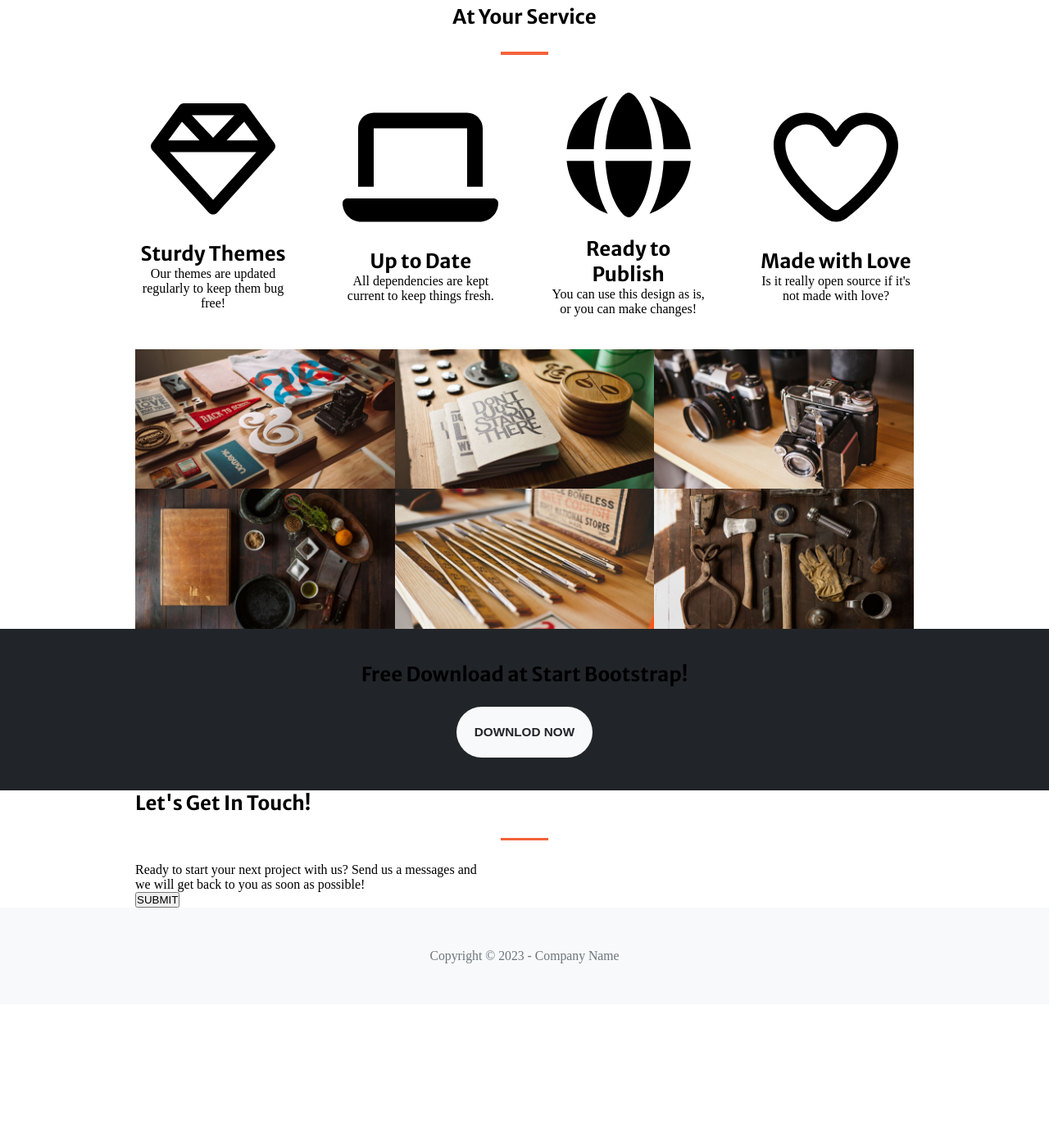
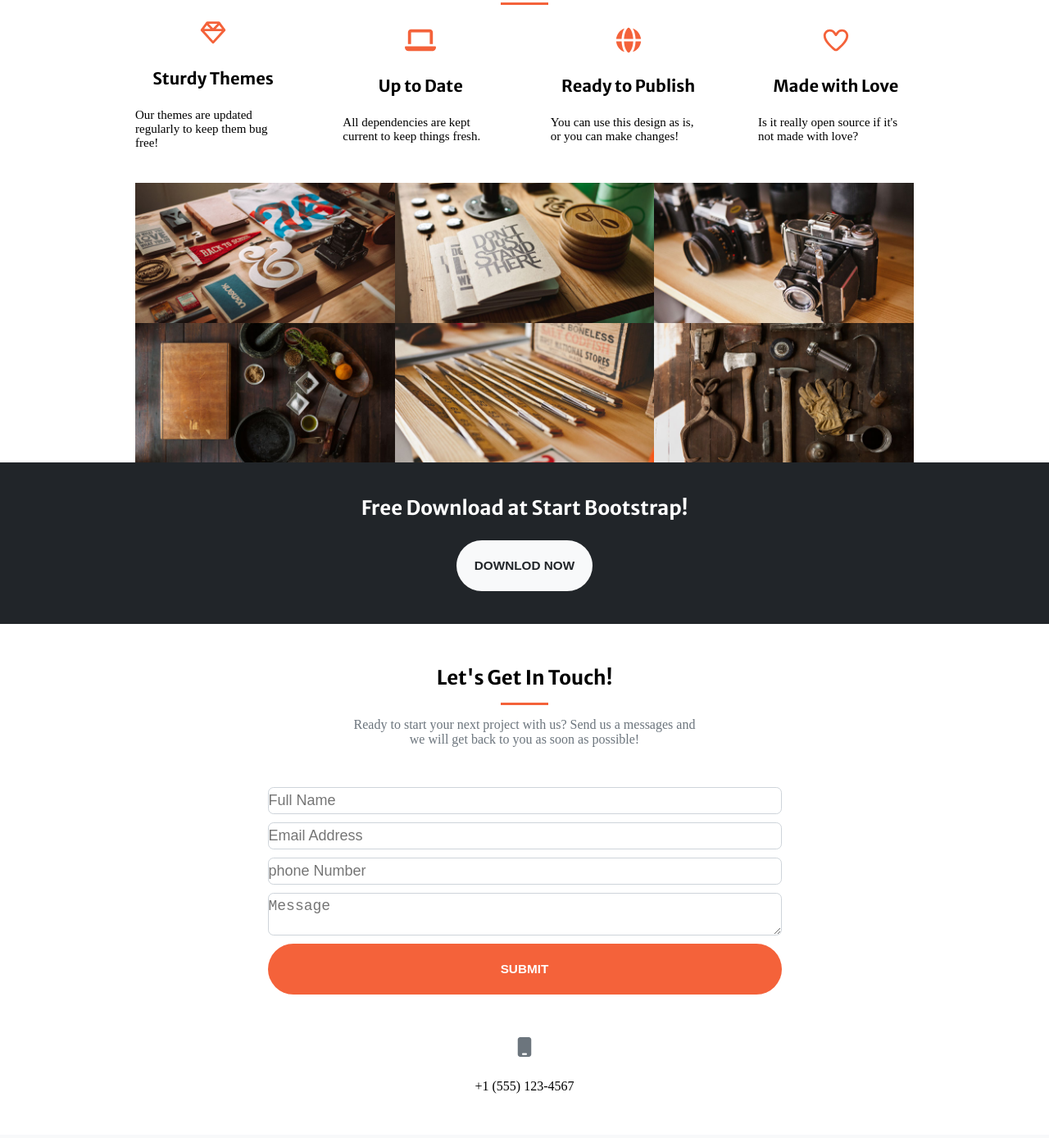
Before and after one commit to Hanan2000/custom-library, a plain HTML site: page index.html in a window 1280 px wide. Shown: the part 1095-2483 px from the top of the page at 82% size. Before the commit the page ends 2320 px from the top, so only its background shows below. Drawn offline with Linux system fonts and the light colour scheme.

Commit message:
last changes

```diff
--- a/assets/bass.css
+++ b/assets/bass.css
@@ -41,7 +41,7 @@ ul{
 
 a{
     text-decoration: none;
-    color: var(--light-color);
+    color:var(--light-color);
 }
 
 .d-flex{
@@ -252,6 +252,9 @@ align-items: flex-start;
 .bg-orange{
     background-color: rgb(244 98 58);
 }
+.o-color{
+    color: rgb(244 98 58);
+}
 .bg-black{
     background-color:rgb(33 37 41) ;
 }
@@ -310,11 +313,17 @@ align-items: flex-start;
     background-color: #fff;
     border: 1px solid #ced4da;
     border-radius: 6.75px;
+
 }
 .posA{
     position: absolute;
     left:100px;
     top:35%;
+}
+.posA-1{
+      position: absolute;
+      top: 0;
+
 }
 .posR{
     position: relative;
@@ -331,13 +340,14 @@ align-items: flex-start;
 }
 img {
     width: 100%;
+    display: block;
 }
 .divider{
-    height: 3.6px;
+    height: 3.2px;
     max-width: 58.5px;
-    margin: 27px  auto;
+    margin: 15px  auto;
     background-color: #f4623a;
-    opacity: 1;
+    opacity: 2;
 }
 
 .d-grid{
@@ -351,3 +361,22 @@ img {
     opacity: 1;
     color: #6c757d;
 }
+
+.w-60{
+    width: 66%;
+}
+
+.z-1{
+    z-index: 1;
+}
+
+.portfolio-details{
+    background-color:rgb(244 98 58 / 90%);
+    inset: 0;
+    display: flex;
+    flex-direction: column;
+    justify-content: center;
+    align-items: center;
+  opacity: 0;
+  transition: 0.6s;
+}
--- a/assets/main.css
+++ b/assets/main.css
@@ -5,5 +5,39 @@
     background-repeat: no-repeat;
     background-size: cover;
     background-position: center;
-    opacity: 0.8;
+    opacity: 0.9;
+
 }
+
+.portfolio-1:hover .portfolio-details{
+    opacity: 1;
+}
+a:hover{
+    color: white;
+}
+.menu {
+    width: 25px;
+    display: none;
+}
+
+@media screen and (min-width:0) and (max-width:999px) {
+.list{
+    display: none;
+}
+.menu{
+    display: flex;
+}
+ .contanier {
+        width: 100%;
+
+    }
+    .services .item{
+        width: 100%;
+    }
+
+    .P-content{
+        display: grid;
+ grid-template-columns: 1fr;
+    }
+
+}
--- a/index.html
+++ b/index.html
@@ -14,10 +14,15 @@
 </head>
 
 <body>
-    <header class="header bg-orange py-3  ">
+
+    <section class="hero posR">
+        <div class="z-1 py-3 posA-1 w-100 ">
             <div class="container">
                 <div class="row">
-                <div clas="title">
+                     <div class="menu">
+                    <img src="./assets/img/bars-solid-full (1).svg" />
+                </div>
+                    <div clas="title ">
                         <a href="BootStrap">Start BootStrap</a>
                     </div>
                     <div class="list">
@@ -30,8 +35,7 @@
                     </div>
                 </div>
             </div>
-    </header>
-    <section class="hero posR">
+        </div>
         <div class="hero-img"></div>
         <div class="hero-content perfect-center posA text-white text-center ">
             <h1 class="w-50">Your Favorite Place for Free Bootstrap Themes</h1>
@@ -49,7 +53,8 @@
     <section class="about bg-orange  py-5 ">
         <div class="about-content perfect-center">
             <h2>We've got what you need!</h2>
-            <p class="w-50">Start Bootstrap has everything you need to get your new website up and running in no time! Choose one of
+            <p class="w-50">Start Bootstrap has everything you need to get your new website up and running in no time!
+                Choose one of
                 our open source, free to download, and easy to use themes! No strings attached!</p>
             <button class="btn bg-light text-black ">GET STARTED</button>
         </div>
@@ -58,31 +63,31 @@
     <section class="services">
         <div class="container">
             <h2 class="text-center mt-5">At Your Service</h2>
-            <div class="divider" ></div>
+            <div class="divider mb-5"></div>
             <div class="row">
-                <div class="item text-center  w-20">
-                        <img src="./assets/img/gem-regular-full.svg"/>
-                        <h2>Sturdy Themes</h2>
-                        <p>Our themes are updated regularly to keep them bug free!</p>
+                <div class="item perfect-center  w-20">
+                    <img class="w-20 " src="./assets/img/gem-regular-full (1).svg" />
+                    <h2 class="fs-4">Sturdy Themes</h2>
+                    <p class="fs-3">Our themes are updated regularly to keep them bug free!</p>
 
                 </div>
-                 <div class="item text-center w-20" >
-                         <img src="./assets/img/laptop-solid-full.svg"/>
-                        <h2>Up to Date</h2>
-                        <p>All dependencies are kept current to keep things fresh.</p>
+                <div class="item perfect-center w-20 ">
+                    <img class="w-20 " src="./assets/img/laptop-solid-full (1).svg" />
+                    <h2 class="fs-4">Up to Date</h2>
+                    <p class="fs-3">All dependencies are kept current to keep things fresh.</p>
 
                 </div>
-                 <div class="item text-center  w-20">
-                    <div class="item-img"> <img src="./assets/img/globe-solid-full.svg"/></div>
+                <div class="item perfect-center  w-20">
+                    <img class="w-20 " src="./assets/img/globe-solid-full (1).svg" />
 
-                        <h2>Ready to Publish</h2>
-                        <p>You can use this design as is, or you can make changes!</p>
+                    <h2 class="fs-4">Ready to Publish</h2>
+                    <p class="fs-3">You can use this design as is, or you can make changes!</p>
 
                 </div>
-                 <div class="item text-center  w-20">
-                        <img src="./assets/img/heart-regular-full.svg"/>
-                        <h2>Made with Love</h2>
-                        <p>Is it really open source if it's not made with love?</p>
+                <div class="item perfect-center  w-20">
+                    <img class="w-20 " src="./assets/img/heart-regular-full (1).svg" />
+                    <h2 class="fs-4">Made with Love</h2>
+                    <p class="fs-3">Is it really open source if it's not made with love?</p>
 
                 </div>
             </div>
@@ -91,34 +96,88 @@
     <section class="portfolio mt-8">
         <div class="container">
             <div class="P-content d-grid">
-                <img src="./assets/img/1.jpg"/>
-                <img src="./assets/img/2.jpg"/>
-                <img src="./assets/img/3.jpg"/>
-                <img src="./assets/img/4.jpg"/>
-                <img src="./assets/img/5.jpg"/>
-                <img src="./assets/img/6.jpg"/>
+                <div class="portfolio-1 posR">
+                    <img src="./assets/img/1.jpg" />
+                    <div class="portfolio-details posA-1 ">
+                        <h1 class="fs-3 text-white">Catgory</h1>
+                        <p class="text-white">Project Name</p>
                     </div>
                 </div>
-    </section>
-    <section class="free-Download bg-black perfect-center py-8"   >
-        <h2 class="text-center">Free Download at Start Bootstrap!</h2>
-        <button class="btn text-black bg-light"  >DOWNLOD NOW</button>
-    </section>
-    <section class="contact">
-        <div class="container" >
-            <div>
-                <h2>Let's Get In Touch!</h2>
-                <div class="divider" ></div>
-                <p>Ready to start your next project with us? Send us a messages and<br> we will get back to you as soon as possible!</p>
-                <form></form>
-                <button>SUBMIT</button>
+                   <div class="portfolio-1 posR">
+                      <img src="./assets/img/2.jpg" />
+                    <div class="portfolio-details posA-1 ">
+                        <h1 class="fs-3 text-white">Catgory</h1>
+                        <p class="text-white">Project Name</p>
+                    </div>
+                </div>
+                   <div class="portfolio-1 posR">
+                    <img src="./assets/img/3.jpg" />
+                    <div class="portfolio-details posA-1 ">
+                        <h1 class="fs-3 text-white" >Catgory</h1>
+                        <p class="text-white">Project Name</p>
+                    </div>
+                </div>
+                   <div class="portfolio-1 posR">
+                    <img src="./assets/img/4.jpg" />
+                    <div class="portfolio-details posA-1 ">
+                        <h1 class="fs-3 text-white">Catgory</h1>
+                        <p class="text-white">Project Name</p>
+                    </div>
+                </div>
+                   <div class="portfolio-1 posR">
+                    <img src="./assets/img/5.jpg" />
+                    <div class="portfolio-details posA-1 ">
+                        <h1 class="fs-3 text-white">Catgory</h1>
+                        <p class="text-white" >Project Name</p>
+                    </div>
+                </div>
+                   <div class="portfolio-1 posR">
+                    <img src="./assets/img/6.jpg" />
+                    <div class="portfolio-details posA-1 ">
+                        <h1 class="fs-3 text-white">Catgory</h1>
+                        <p class="text-white">Project Name</p>
+                    </div>
+                </div>
+
+
 
             </div>
         </div>
     </section>
+    <section class="free-Download bg-black perfect-center py-8">
+        <h2 class="text-center text-white">Free Download at Start Bootstrap!</h2>
+        <button class="btn text-black bg-light">DOWNLOD NOW</button>
+    </section>
+    <section class="contact py-10">
+        <div class="container perfect-center">
+            <div class=" text-center w-60">
+                <h2>Let's Get In Touch!</h2>
+                <div class="divider"></div>
+                <p class="text-muted mb-5">Ready to start your next project with us? Send us a messages and<br> we will
+                    get back to you as soon as possible!</p>
+            </div>
+            <div class="w-60">
+                <form>
+                    <input class="form-control py-1 mb-2 " type="text" placeholder="Full Name" />
+                    <input class="form-control py-1 mb-2 " type="email" placeholder="Email Address" />
+                    <input class="form-control py-1 mb-2 " type="number" placeholder="phone Number" />
+                    <textarea class="form-control py-1 mb-2 " placeholder="Message"></textarea>
+                    <button class="btn bg-orange text-white my-5 text-center w-100">SUBMIT</button>
+                </form>
+            </div>
+
+            <div class="perfect-center">
+                <img class="w-10 " src="./assets/img/mobile-solid-full.svg" />
+                <div>+1 (555) 123-4567</div>
+            </div>
+
+
+
+        </div>
+    </section>
     <footer class="bg-light py-10">
         <div class="container">
-            <div class="small text-center text-muted " >Copyright © 2023 - Company Name</div>
+            <div class="small text-center text-muted ">Copyright © 2023 - Company Name</div>
         </div>
     </footer>
 
```
Also changed, not shown: assets/img/bars-solid-full (1).svg (added), assets/img/gem-regular-full (1).svg (added), assets/img/gem-regular-full.svg (deleted), assets/img/globe-solid-full (1).svg (added), assets/img/globe-solid-full.svg (deleted), assets/img/heart-regular-full (1).svg (added), assets/img/heart-regular-full.svg (deleted), assets/img/laptop-solid-full (1).svg (added), assets/img/laptop-solid-full.svg (deleted), assets/img/mobile-solid-full.svg (added). Lines whose indentation alone changed are shown as unchanged.
